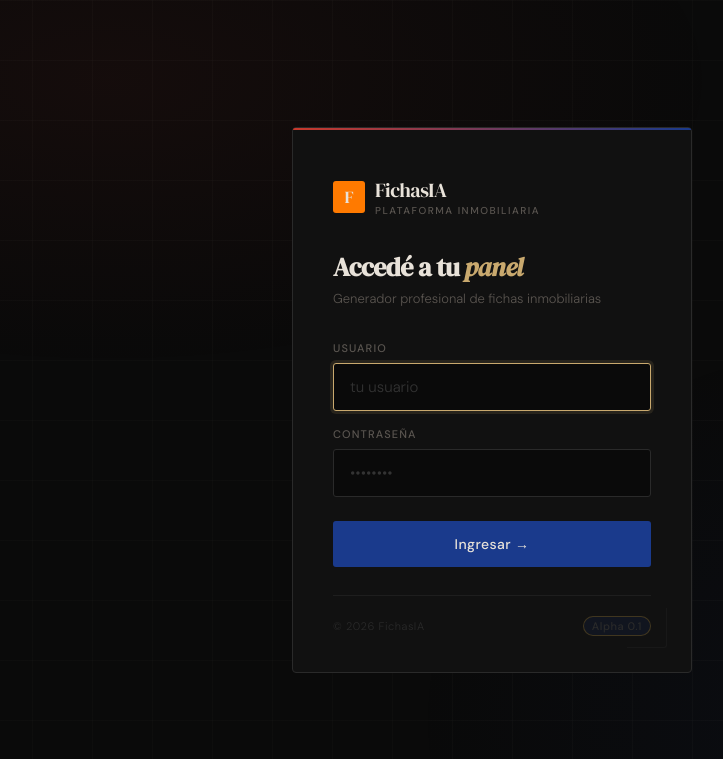
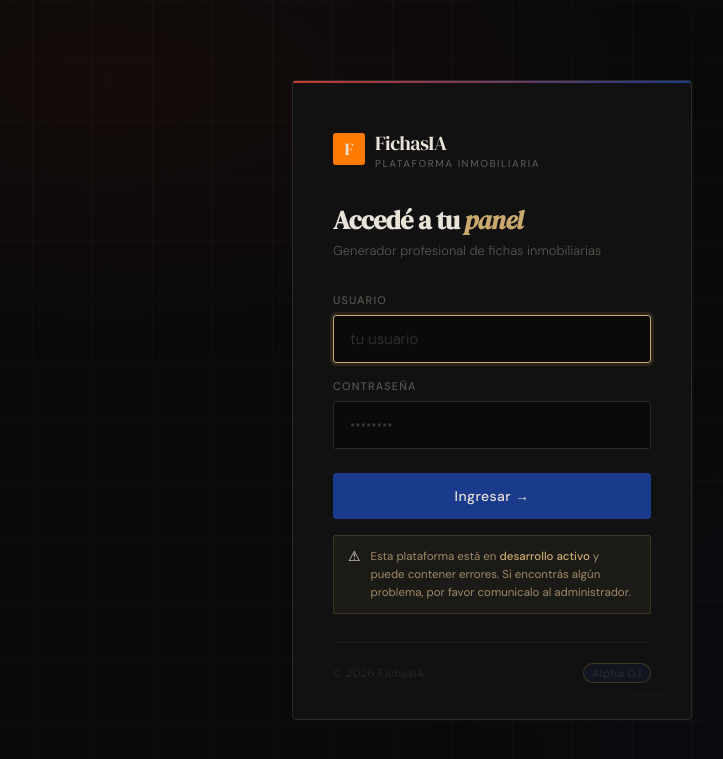
Before and after one commit to axelcai99-bot/fichas.ia, a Flask app: page /login in a window 1280 px wide. Shown: the top 759 px of the page, without its empty margins (148-871 px from the left). Run offline with Flask 3, Linux system fonts and the light colour scheme.

Commit message:
Add files via upload

```diff
--- a/templates/dashboard.html
+++ b/templates/dashboard.html
@@ -561,7 +561,7 @@ body {
           <div class="field">
             <span class="field-label">WhatsApp (sin +)</span>
             <input class="input" id="g_whatsapp" type="text"
-                   value="{{ user.whatsapp or '' }}" placeholder="">
+                   value="{{ user.whatsapp or '' }}" placeholder="549" maxlength="15" inputmode="numeric">
           </div>
         </div>
 
@@ -914,11 +914,11 @@ body {
     <div class="modal-title">Nuevo usuario</div>
     <div class="field mb-3">
       <span class="field-label">Nombre completo</span>
-      <input class="input" id="new_nombre" type="text" placeholder="Christian González">
+      <input class="input" id="new_nombre" type="text" placeholder="" autocomplete="off">
     </div>
     <div class="field mb-3">
       <span class="field-label">Usuario (para login)</span>
-      <input class="input" id="new_user" type="text" placeholder="christiang" autocomplete="off">
+      <input class="input" id="new_user" type="text" placeholder="" autocomplete="off">
     </div>
     <div class="field mb-4">
       <span class="field-label">Contraseña inicial</span>
--- a/templates/login.html
+++ b/templates/login.html
@@ -207,11 +207,43 @@ input::placeholder { color: #333; }
   border-radius: 0 0 3px 0;
   opacity: .3;
 }
+
+/* Efecto de luz que sigue al mouse */
+.card-glow {
+  position: absolute; inset: 0;
+  border-radius: 4px;
+  pointer-events: none;
+  opacity: 0;
+  transition: opacity .4s;
+  background: radial-gradient(300px circle at var(--mx, 50%) var(--my, 50%),
+    rgba(201,169,110,.08) 0%,
+    rgba(26,58,140,.04) 40%,
+    transparent 70%);
+}
+.card:hover .card-glow { opacity: 1; }
+
+/* Banner de desarrollo */
+.dev-banner {
+  display: flex; gap: 10px; align-items: flex-start;
+  background: rgba(201,169,110,.06);
+  border: 1px solid rgba(201,169,110,.2);
+  border-radius: 3px;
+  padding: 12px 14px;
+  margin-bottom: 20px;
+}
+.dev-banner-icon {
+  font-size: 14px; line-height: 1; flex-shrink: 0; margin-top: 1px;
+}
+.dev-banner-text {
+  font-size: 11.5px; color: #9e8a68; line-height: 1.55; font-weight: 400;
+}
+.dev-banner-text strong { color: var(--gold); font-weight: 500; }
 </style>
 </head>
 <body>
 
-<div class="card">
+<div class="card" id="loginCard">
+  <div class="card-glow" id="cardGlow"></div>
   <div class="corner"></div>
 
   <div class="brand">
@@ -245,11 +277,29 @@ input::placeholder { color: #333; }
     <button type="submit" class="btn-submit">Ingresar →</button>
   </form>
 
+  <div class="dev-banner" style="margin-top:16px;margin-bottom:0">
+    <div class="dev-banner-icon">⚠</div>
+    <div class="dev-banner-text">
+      Esta plataforma está en <strong>desarrollo activo</strong> y puede contener errores.
+      Si encontrás algún problema, por favor comunicalo al administrador.
+    </div>
+  </div>
+
   <div class="card-footer">
     <span>© 2026 FichasIA</span>
     <span class="version">Alpha 0.1</span>
   </div>
 </div>
 
+<script>
+const card = document.getElementById('loginCard');
+card.addEventListener('mousemove', e => {
+  const r = card.getBoundingClientRect();
+  const x = ((e.clientX - r.left) / r.width * 100).toFixed(1) + '%';
+  const y = ((e.clientY - r.top)  / r.height * 100).toFixed(1) + '%';
+  card.style.setProperty('--mx', x);
+  card.style.setProperty('--my', y);
+});
+</script>
 </body>
 </html>
--- a/templates/property_detail.html
+++ b/templates/property_detail.html
@@ -227,7 +227,7 @@ body{font-family:'Inter',sans-serif;background:radial-gradient(circle at top lef
         <a href="{{ survey_url }}" target="_blank" style="display:block;width:100%;text-align:center;padding:12px;border-radius:10px;font-size:13px;font-weight:600;background:#f0f4ff;color:#1A3668;border:1.5px solid #003DA5;text-decoration:none;margin-top:10px">Ya visitaste la propiedad?</a>
         {% endif %}
         {% if info_adicional.expensas %}
-        <div style="margin-top:14px"><div style="display:flex;justify-content:space-between;padding:10px 0;border-top:1px solid #f0f0f0"><span style="font-size:11px;font-weight:600;text-transform:uppercase;letter-spacing:.1em;color:#949CA1">Expensas</span><span style="font-size:12px;font-weight:700;color:#404041">{{ info_adicional.expensas }}</span></div></div>
+        <div style="margin-top:14px"><div style="display:flex;justify-content:space-between;padding:12px 0;border-top:1px solid #f0f0f0"><span style="font-size:12px;font-weight:600;text-transform:uppercase;letter-spacing:.1em;color:#949CA1">Expensas</span><span style="font-size:16px;font-weight:700;color:#404041">{{ info_adicional.expensas }}</span></div></div>
         {% endif %}
       </div>
     </div>
```
